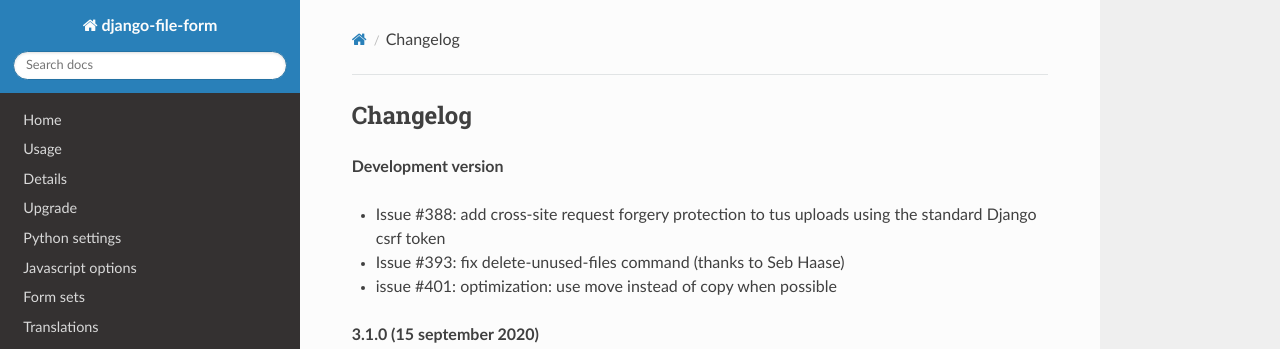
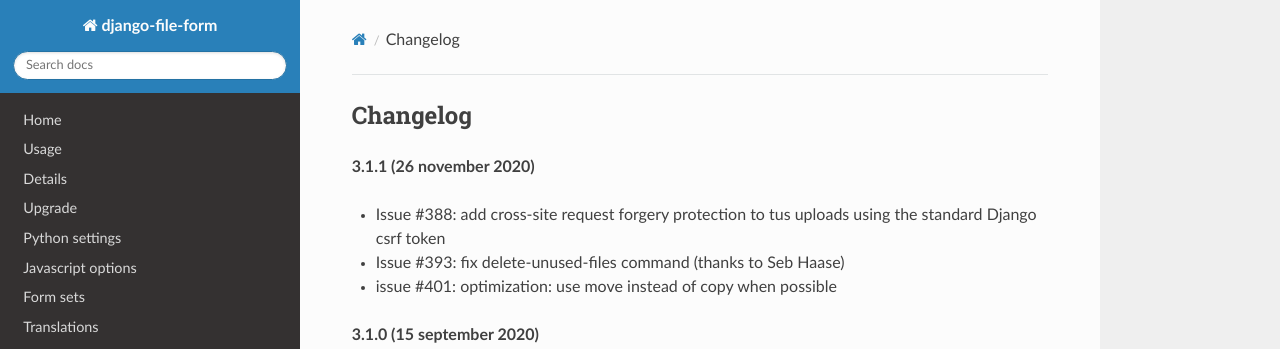
Before and after one commit to mbraak/django-file-form, an MkDocs documentation site: the page built from docs/changelog.md, in a window 1280 px wide and 900 px high. Shown: the top 349 px of the window. Built offline with MkDocs 1.6.1, drawn with Linux system fonts in a browser that asks for light colours; nearby versions of some CDN libraries.

Commit message:
Version 3.1.1

```diff
--- a/docs/changelog.md
+++ b/docs/changelog.md
@@ -1,6 +1,6 @@
 ## Changelog
 
-**Development version**
+**3.1.1 (26 november 2020)**
 
   * Issue #388: add cross-site request forgery protection to tus uploads using the standard Django csrf token
   * Issue #393: fix delete-unused-files command (thanks to Seb Haase)
--- a/setup.py
+++ b/setup.py
@@ -7,7 +7,7 @@ this_directory = path.abspath(path.dirname(__file__))
 with open(path.join(this_directory, 'README.md'), encoding='utf-8') as f:
     long_description = f.read()
 
-version = '3.1.0'
+version = '3.1.1'
 
 setup(
     name='django-file-form',
```
